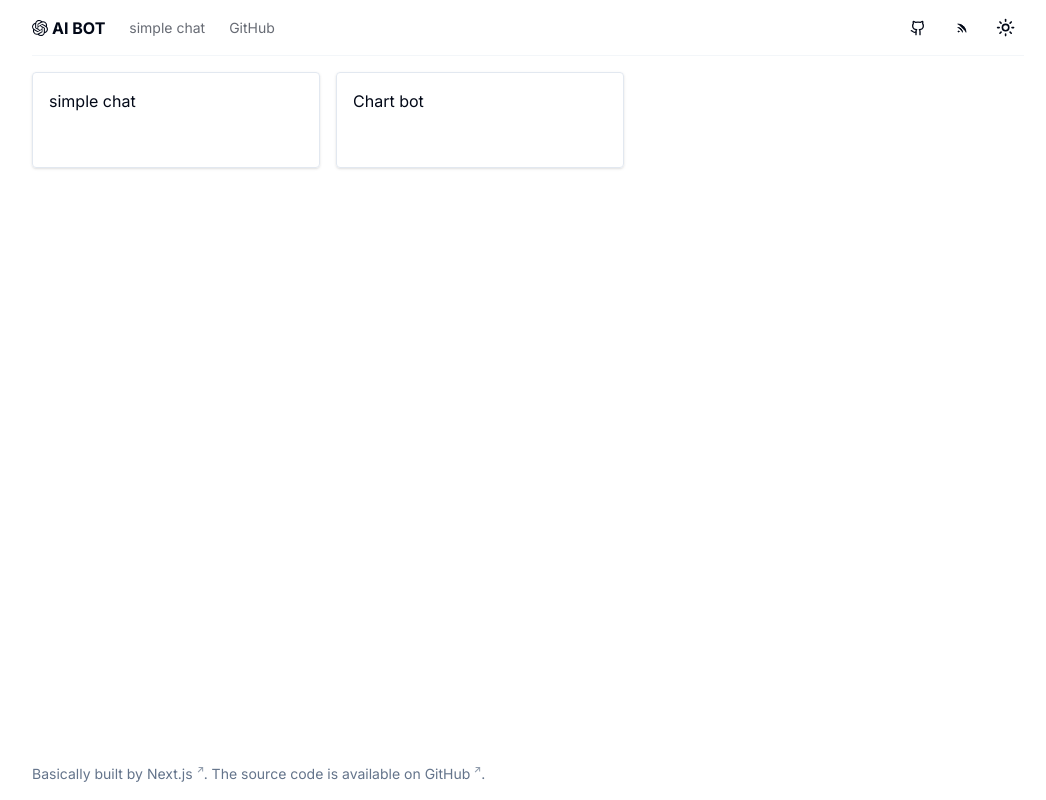
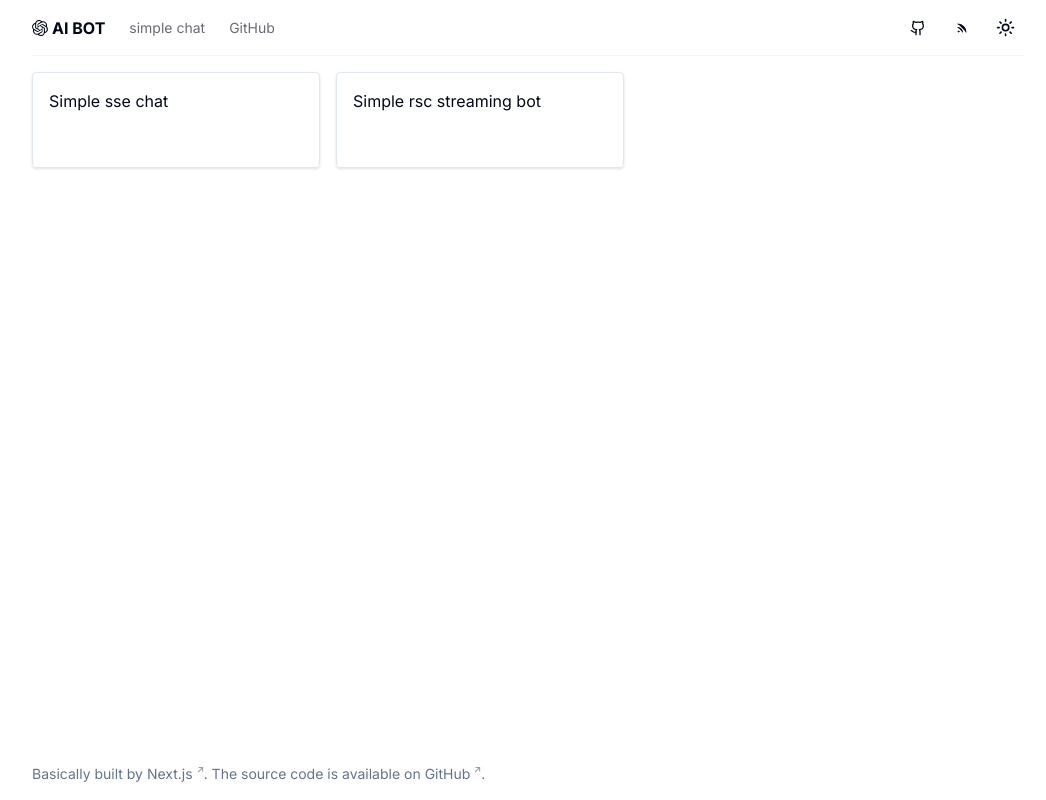
Before and after one commit to qinsong77/LLM__AI_Chatbot, a Next.js app: page / in a window 1280 px wide. Shown: the whole page, without its empty margins (112-1158 px from the left). Built offline with nearby package versions, Linux system fonts and the light colour scheme.

Commit message:
feat: update text

```diff
--- a/app/page.tsx
+++ b/app/page.tsx
@@ -7,13 +7,13 @@ export default function Home() {
         href="/simple-chat"
         className="mr-4 h-24 w-72 rounded border p-4 shadow transition hover:shadow-xl"
       >
-        simple chat
+        Simple sse chat
       </Link>
       <Link
         href="/chat-bot"
         className="h-24 w-72 rounded border p-4 shadow transition hover:shadow-xl"
       >
-        Chart bot
+        Simple rsc streaming bot
       </Link>
     </div>
   )
--- a/features/chat-bot/components/empty-screen.tsx
+++ b/features/chat-bot/components/empty-screen.tsx
@@ -8,7 +8,7 @@ export function EmptyScreen() {
         This is an open source AI chatbot app template built with{' '}
         <ExternalLink href="https://nextjs.org">Next.js</ExternalLink>, the{' '}
         <ExternalLink href="https://www.npmjs.com/package/openai">
-          OpenAi SDK
+          OpenAI SDK
         </ExternalLink>
         . Next.js api transform open api on server and SSE with client.
       </p>
--- a/features/chat-bot/components/footer.tsx
+++ b/features/chat-bot/components/footer.tsx
@@ -14,8 +14,8 @@ export function FooterText({ className, ...props }: React.ComponentProps<'p'>) {
     >
       Open source AI chatbot built with{' '}
       <ExternalLink href="https://nextjs.org">Next.js</ExternalLink> and{' '}
-      <ExternalLink href="https://github.com/vercel/ai">
-        Vercel AI SDK
+      <ExternalLink href="https://www.npmjs.com/package/openai">
+        Open AI SDK
       </ExternalLink>
       .
     </p>
```
Also changed, not shown: 1 other file (tests, documents, lock files or other folders).
